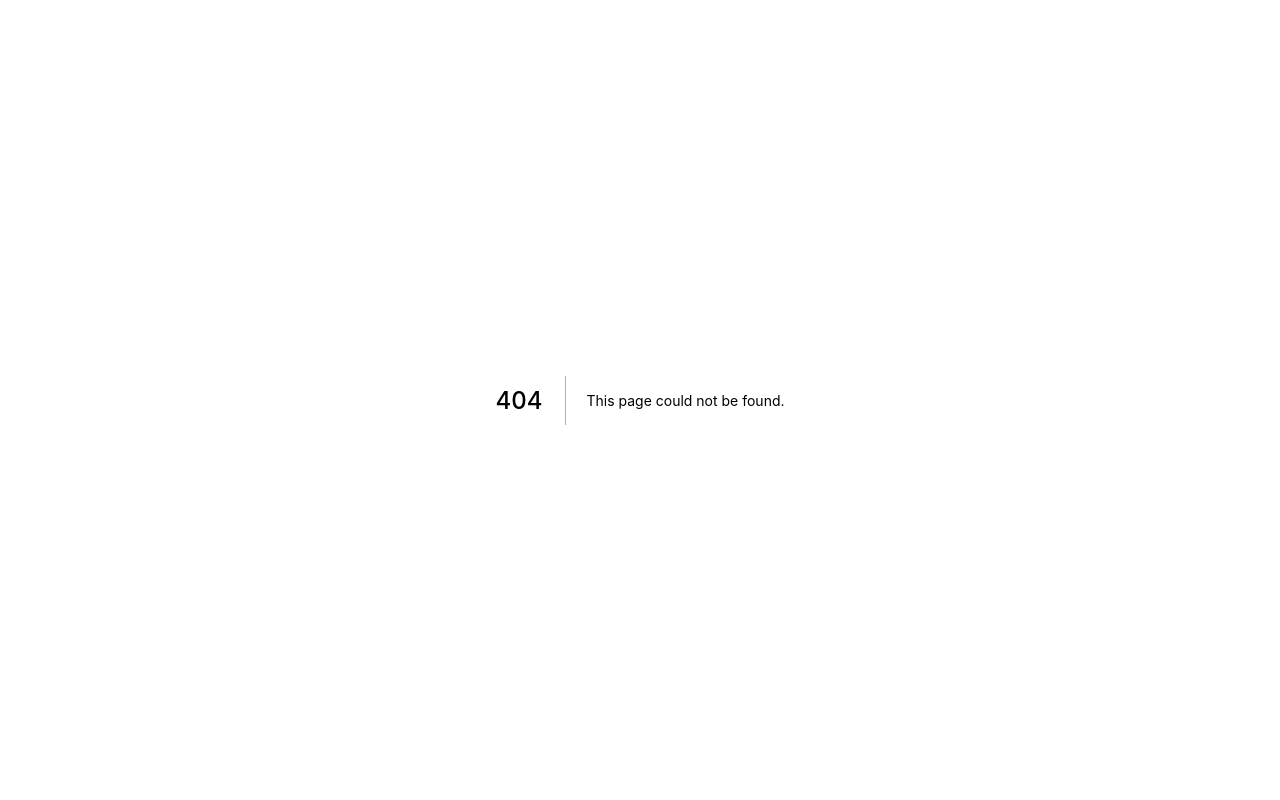
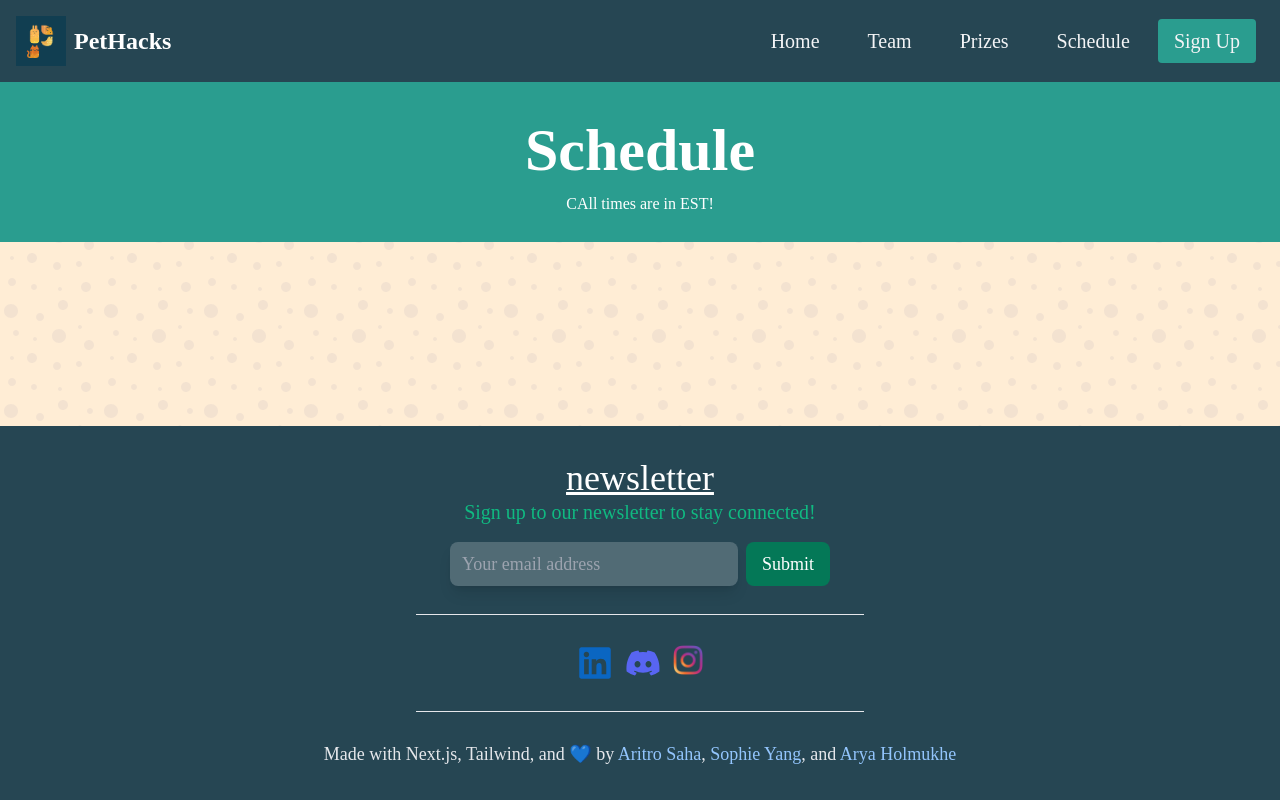
Before and after one commit to AritroSaha10/pethacks-website, a Next.js app: page /schedule in a window 1280 px wide. Before the commit this address had no page. Built offline with nearby package versions, Linux system fonts and the light colour scheme; a web font is replaced by a local one.

Commit message:
To keep stuff while adding person info

```diff
--- /dev/null
+++ b/pages/schedule.tsx
@@ -0,0 +1,33 @@
+import Layout from '../components/Layout'
+import Navbar from "@components/Navbar"
+import SectionHead from "@components/SectionHead"
+import React, { useState } from 'react';
+
+export default function Schedule() {
+    // Ignore, just messing around with something
+    // interface defineDay{
+    //     1: String,
+    //     2: String,
+    //     3: String
+    // };
+
+    // let days = {
+    //     1: "Friday",
+    //     2: "Saturday",
+    //     3: "Sunday"
+    // }
+    // const [count, setCount] = useState(1);
+    // function setDay(){
+    //     count < 3 ? setCount(count+1) : false;
+    // }
+    // function removeDay(){
+    //     count > 1 ? setCount(count-1) : false;
+    // }
+    return (
+        <Layout name="Schedule" noNavbar>
+            <Navbar />
+            <SectionHead title="Schedule" subtitle="All times are in EST!" />
+            <div></div>
+        </Layout>
+    )
+}
```
